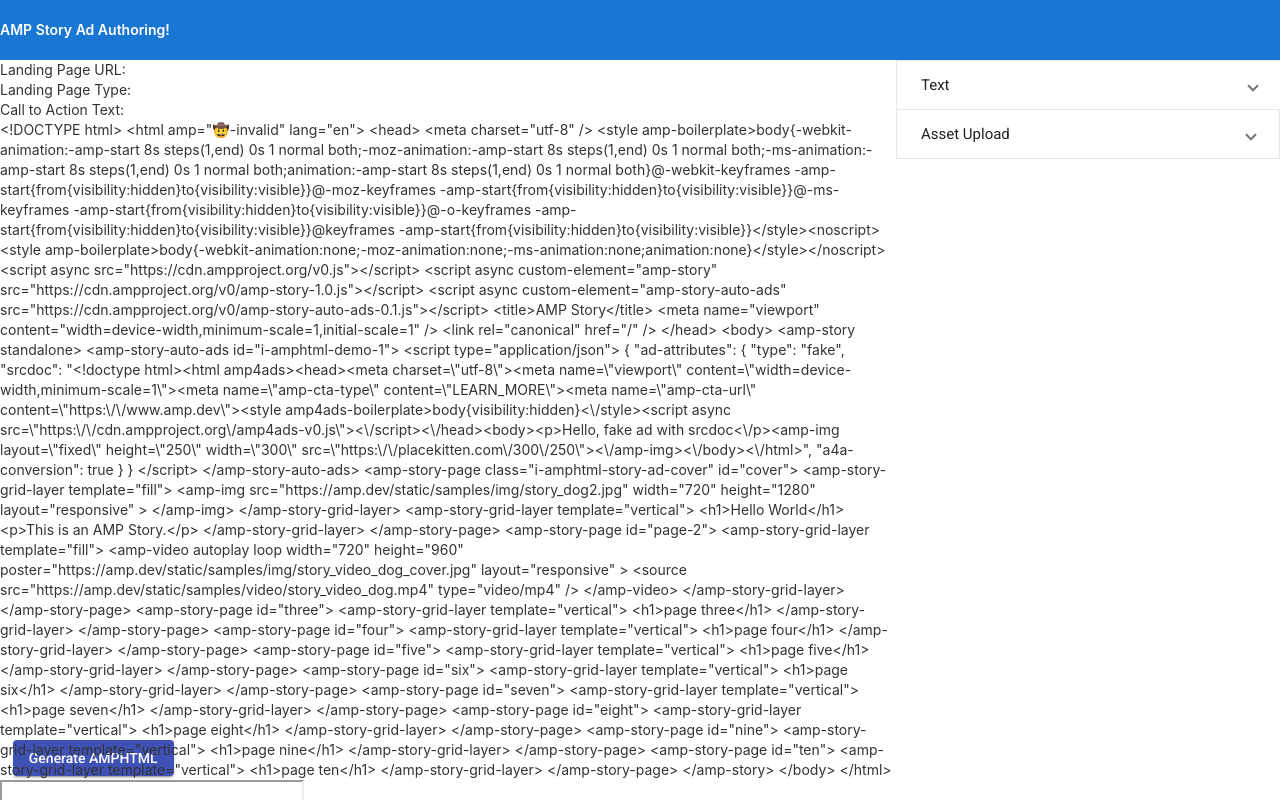
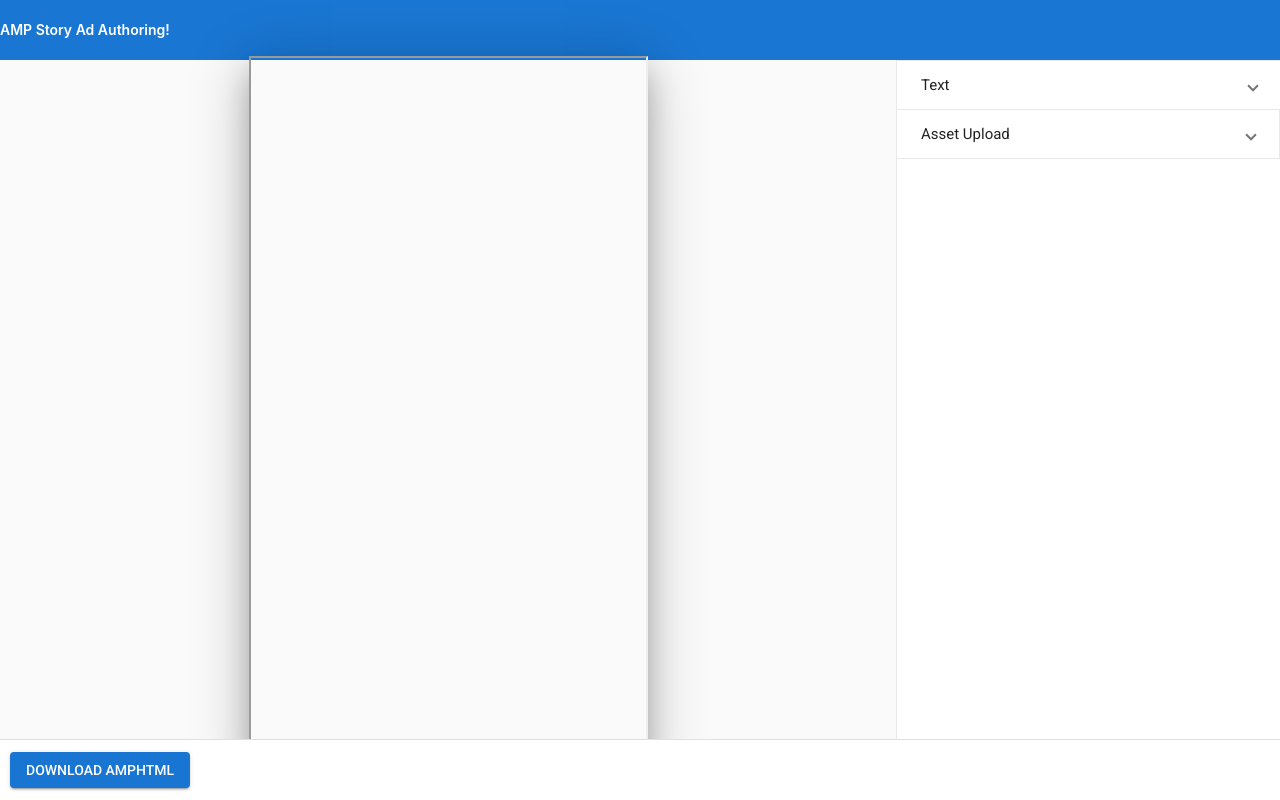
Before and after one commit to ryanfarrow/amp-story-ad-authoring-tool, an Angular app: page / in a window 1280 px wide. Shown: the top 800 px of the page. Built offline with nearby package versions, Linux system fonts and the light colour scheme.

Commit message:
some style changes

```diff
--- a/src/app/ad-authoring/ad-authoring.component.html
+++ b/src/app/ad-authoring/ad-authoring.component.html
@@ -52,5 +52,5 @@
 
 <div class="toolbar">
     <!-- TODO: Create new component for this button -->
-    <button mat-raised-button color="primary">Generate AMPHTML</button>
+    <button mat-raised-button color="primary">DOWNLOAD AMPHTML</button>
 </div>
--- a/src/app/ad-authoring/ad-authoring.component.scss
+++ b/src/app/ad-authoring/ad-authoring.component.scss
@@ -1,10 +1,20 @@
 .toolbar {
+    border-top: 1px solid #e0e0e0;
     bottom: 0;
     height: 60px;
-    left: 1%;
+    left: 0%;
     overflow: hidden;
     position: fixed;
     width: 100%;
+    display: flex;
+    align-items: center;
+    z-index: 100;
+    background-color: white;
+    padding-left: 10px;
+}
+
+.mat-flat-button.mat-primary, .mat-raised-button.mat-primary, .mat-fab.mat-primary, .mat-mini-fab.mat-primary {
+    background-color: #1876d2;
 }
 
 mat-expansion-panel {
@@ -16,3 +26,7 @@ mat-expansion-panel {
     margin-left: 0px;
     width: 100%;
 }
+
+mat-form-field {
+    width: 100%;
+}
--- a/src/app/app.component.scss
+++ b/src/app/app.component.scss
@@ -28,8 +28,13 @@ div.inputs {
   position: absolute;
 }
 div.preview {
+  align-items: center;
+  justify-content: center;
   width: 70%;
   left: 0px;
-  display: block;
+  display: flex;
   position: absolute;
+  height: 90%;
+  background-color: #fafafa;
+  border-right: 1px solid #e8e8e8;
 }
--- a/src/app/asset-upload/asset-upload.component.scss
+++ b/src/app/asset-upload/asset-upload.component.scss
@@ -4,6 +4,10 @@ mat-expansion-panel {
     box-shadow: none !important;
 }
 
-#fileInput {
+input {
     display: none;
 }
+
+.mat-flat-button.mat-primary, .mat-raised-button.mat-primary, .mat-fab.mat-primary, .mat-mini-fab.mat-primary {
+    background-color: #1876d2;
+}
--- a/src/app/preview/preview.component.html
+++ b/src/app/preview/preview.component.html
@@ -1,4 +1,4 @@
-<div *ngIf="(adAuthoringObs | async) as adAuthoring">
+<!-- <div *ngIf="(adAuthoringObs | async) as adAuthoring">
     Landing Page URL: {{adAuthoring.landingUrl}} <br>
     Landing Page Type: {{adAuthoring.landingType}} <br>
     Call to Action Text: {{adAuthoring.callToAction}} <br>
@@ -7,5 +7,5 @@
         <img [src]="adAuthoring.fileSrc" alt="image">
         <video [src]="adAuthoring.fileSrc" controls></video>
     </div>
-</div>
-<iframe #iframe height="400" width="300"></iframe>
+</div> -->
+<iframe #iframe height="719px" width="395px"></iframe>
--- a/src/app/preview/preview.component.scss
+++ b/src/app/preview/preview.component.scss
@@ -0,0 +1,3 @@
+iframe {
+    box-shadow: 0 10px 55px 0 rgba(0, 0, 0, 0.25), 0 18px 25px 0 rgba(0, 0, 0, 0.19);
+}
```
